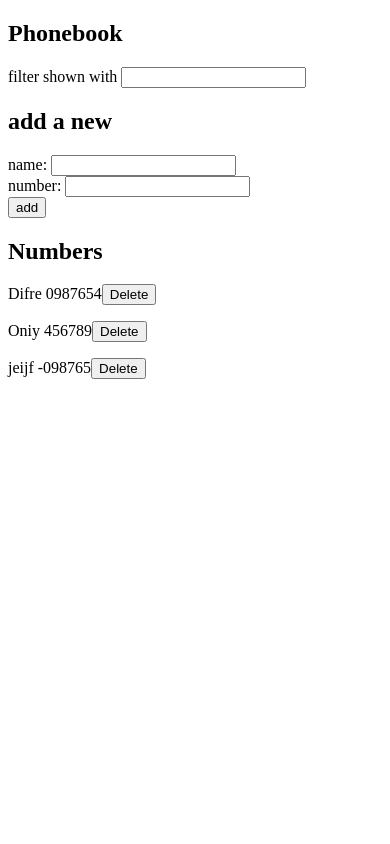
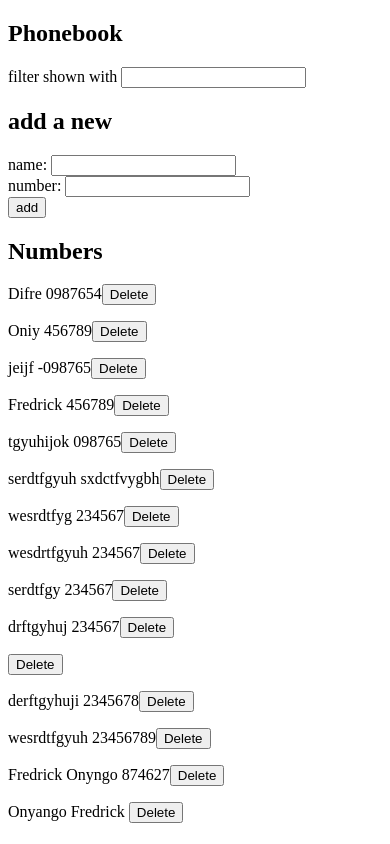
Before and after one commit to FredrickOguya/Full-Stack-Open, a React (Vite) app in the folder Part 2/the phonebook/: page / in a window 390 px wide. Built offline with nearby package versions, Linux system fonts and the light colour scheme; data requests are answered from the project's data file.

Commit message:
2.16: Phonebook step 11

```diff
--- a/Part 2/the phonebook/db.json
+++ b/Part 2/the phonebook/db.json
@@ -14,6 +14,66 @@
       "id": "0787",
       "name": "jeijf",
       "number": "-098765"
+    },
+    {
+      "id": "7ae0",
+      "name": "Fredrick",
+      "number": "456789"
+    },
+    {
+      "id": "cf45",
+      "name": "tgyuhijok",
+      "number": "098765"
+    },
+    {
+      "id": "4a3c",
+      "name": "serdtfgyuh",
+      "number": "sxdctfvygbh"
+    },
+    {
+      "id": "1c41",
+      "name": "wesrdtfyg",
+      "number": "234567"
+    },
+    {
+      "id": "49bf",
+      "name": "wesdrtfgyuh",
+      "number": "234567"
+    },
+    {
+      "id": "4819",
+      "name": "serdtfgy",
+      "number": "234567"
+    },
+    {
+      "id": "2e16",
+      "name": "drftgyhuj",
+      "number": "234567"
+    },
+    {
+      "id": "514c",
+      "name": "",
+      "number": ""
+    },
+    {
+      "id": "8f8d",
+      "name": "derftgyhuji",
+      "number": "2345678"
+    },
+    {
+      "id": "0ee7",
+      "name": "wesrdtfgyuh",
+      "number": "23456789"
+    },
+    {
+      "id": "b456",
+      "name": "Fredrick Onyngo",
+      "number": "874627"
+    },
+    {
+      "id": "bc89",
+      "name": "Onyango Fredrick",
+      "number": ""
     }
   ]
 }
--- a/Part 2/the phonebook/src/App.jsx
+++ b/Part 2/the phonebook/src/App.jsx
@@ -1,6 +1,8 @@
 import { useEffect, useState } from 'react';
-import axios from 'axios';
+import './index.css'
 import PersonService from './services/persons';
+import Notification from './Components/Notification';
+
 
     const Filter = ({searchedName,handleSearch}) => {
       return(
@@ -50,6 +52,7 @@ const App = () => {
   const [newName, setNewName] = useState('');
   const [newNumber, setNewNumber] = useState('');
   const [searchedName, setSearchedName] = useState('');
+  const [notification, setNotification] = useState(null);
 
   useEffect(()=> {
     PersonService
@@ -76,10 +79,14 @@ const App = () => {
         .updatePerson(updatingPerson.id,{...updatingPerson,number: newNumber})
         .then(response => {
           setPersons(persons.map(person => person.id === updatingPerson.id ? response.data : person))
+          setNotification(`${updatingPerson.name} updated successfully`)
           setNewName('');
           setNewNumber('');
         })
       }
+      setTimeout(()=> {
+        setNotification(null);
+      },5000)
 
     }else{
 
@@ -88,8 +95,12 @@ const App = () => {
       .then(response => {
         setPersons(persons.concat(response.data));
         setNewNumber('');
-        setNewName('')
+        setNewName('');
+        setNotification(`Added ${newName}`)
       })
+      setTimeout(()=> {
+        setNotification(null);
+      },5000)
 
     }
 
@@ -118,7 +129,7 @@ const App = () => {
   return (
     <div>
       <h2>Phonebook</h2>
-
+      <Notification message={notification} />
       <Filter searchedName={searchedName} handleSearch={handleSearch}/>
 
       <h2>add a new</h2>
--- /dev/null
+++ b/Part 2/the phonebook/src/Components/Notification.jsx
@@ -0,0 +1,13 @@
+const Notification = ({ message }) => {
+  if (message === null) {
+    return null
+  }
+
+  return (
+    <div className="notify">
+      {message}
+    </div>
+  )
+}
+
+export default Notification
--- /dev/null
+++ b/Part 2/the phonebook/src/index.css
@@ -0,0 +1,9 @@
+.notify {
+  color: green;
+  background: lightgrey;
+  font-size: 20px;
+  border-style: solid;
+  border-radius: 5px;
+  padding: 10px;
+  margin-bottom: 10px;
+}
```
